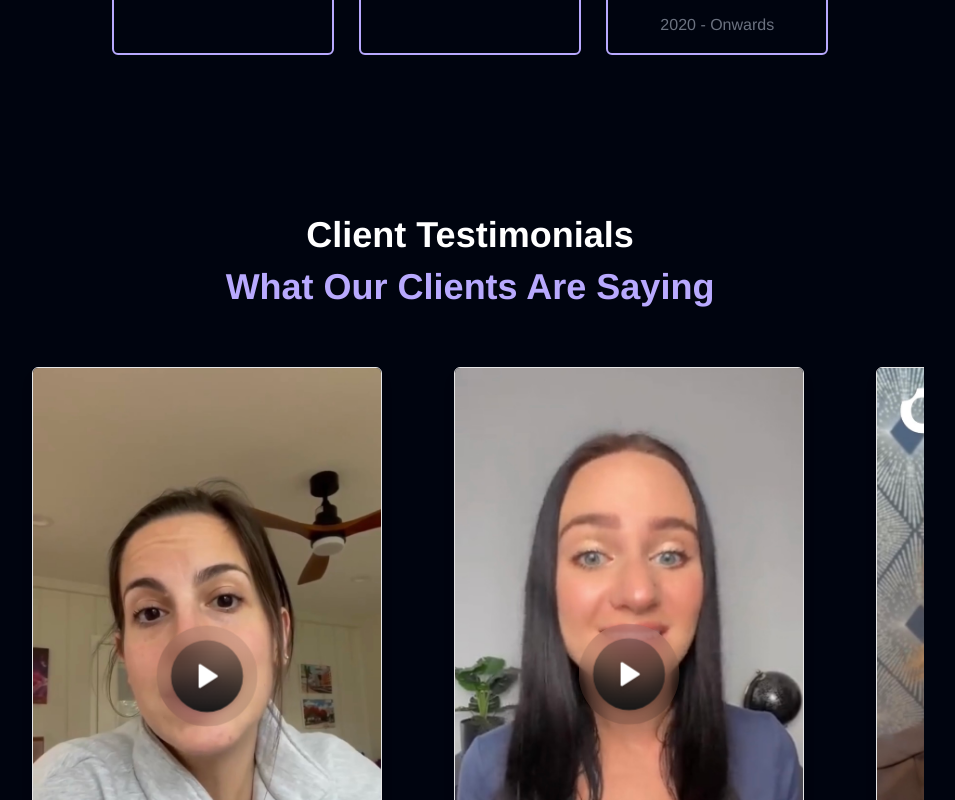
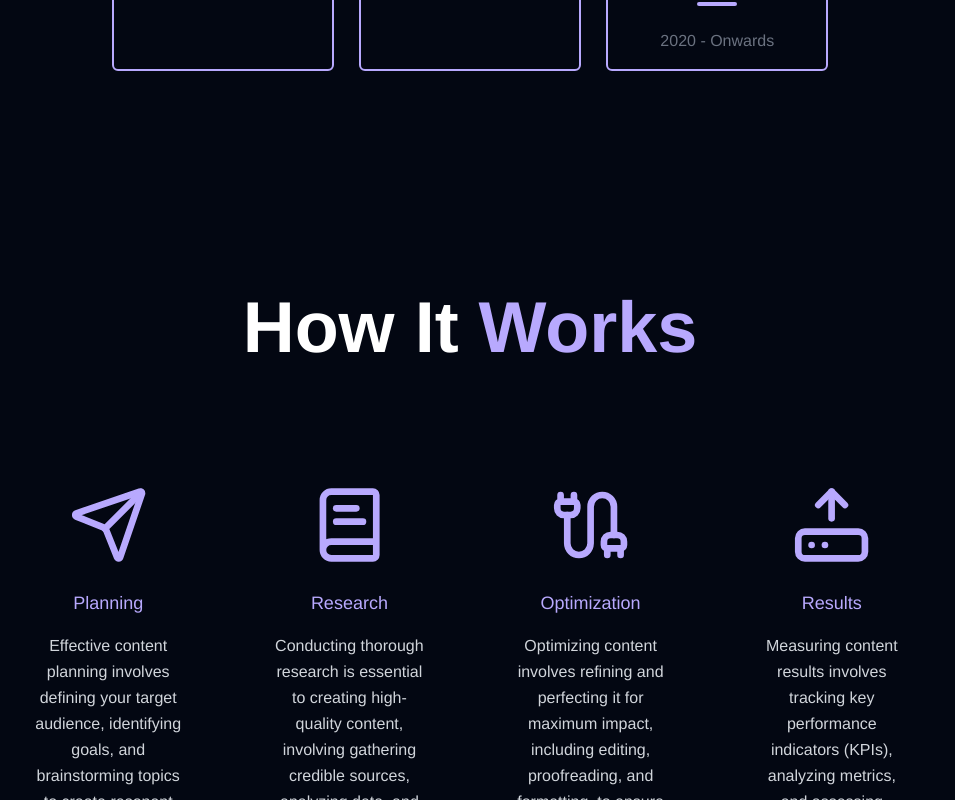
Before and after one commit to Rafykhuwaja/orionsols, a Next.js app: page / in a window 1280 px wide. Shown: the part 4880-5680 px from the top of the page, without its empty margins (170-1125 px from the left). Built offline with nearby package versions, Linux system fonts and the light colour scheme.

Commit message:
set tawlk too

```diff
--- /dev/null
+++ b/src/app/components/TawlkToo.tsx
@@ -0,0 +1,16 @@
+'use client';
+
+import { useEffect } from "react";
+
+export default function TawkTo() {
+  useEffect(() => {
+    const script = document.createElement("script");
+    script.src = "https://embed.tawk.to/67ca7c83b3f4f5190f867514/1ilnfcp1o";
+    script.async = true;
+    script.charset = "UTF-8";
+    script.setAttribute("crossorigin", "*");
+    document.body.appendChild(script);
+  }, []);
+
+  return null;
+}
--- a/src/app/components/contactForm.tsx
+++ b/src/app/components/contactForm.tsx
@@ -24,7 +24,7 @@ function ContactForm() {
             whileInView={{ opacity: 1, y: 0 }}
             transition={{ duration: 0.8 }}
             viewport={{ once: false, amount: 0.5 }} className="text-white text-6xl font-extrabold mb-5">
-          Lets <span className="text-[#b8a9fe]">Connect</span>
+          Lets  <br /><span className="text-[#b8a9fe]">Connect</span>
         </motion.h1>
         <p className="mb-4">
         We would love to hear from you! Fill out the form below or contact us directly through the details provided
--- a/src/app/components/whyChoosUsSection.tsx
+++ b/src/app/components/whyChoosUsSection.tsx
@@ -11,7 +11,7 @@ function WhyChooseUsSection() {
         whileInView={{ opacity: 1, y: 0 }}
         transition={{ duration: 0.8 }}
         viewport={{ once: false, amount: 0.5 }}
-        className="flex flex-col md:flex-row justify-center items-center md:pb-36 px-4"
+        className="flex flex-col md:flex-row justify-center items-center md:pb-36"
       >
         {/* Video Section */}
         <div className="w-full md:w-1/2 rounded-lg overflow-hidden">
--- a/src/app/globals.css
+++ b/src/app/globals.css
@@ -13,11 +13,13 @@
   }
 }
 #background {
-  background-image: url("/images/background_full_web.jpg");
+  /* background-image: url("/images/background_full_web.jpg");
   background-size: cover;
   background-position: center;
   background-repeat: no-repeat;
-  overflow-x: hidden;
+  overflow-x: hidden; */
+  background-color: #030712;
+  width: 100vw;
 }
 
 .fadeInLeft {
--- a/src/app/layout.tsx
+++ b/src/app/layout.tsx
@@ -1,6 +1,7 @@
 import type { Metadata } from "next";
 import "./globals.css";
 import { Raleway } from "next/font/google";
+import TawkTo from "./components/TawlkToo";
 const lato = Raleway({
   weight:'400',
   display:'swap',
@@ -51,25 +52,11 @@ export default function RootLayout({
       <head>
       <meta name="google-site-verification" content="avutSsJPoqgvjuDAvCZCD_hmxJGL1zy_cR4LtEn2fwA" />
         {/* Add Tawk.to Script inside head */}
-        <script
-          type="text/javascript"
-          dangerouslySetInnerHTML={{
-            __html: `
-              var Tawk_API = Tawk_API || {}, Tawk_LoadStart = new Date();
-              (function() {
-                var s1 = document.createElement("script"),
-                    s0 = document.getElementsByTagName("script")[0];
-                s1.async = true;
-                s1.src = 'https://embed.tawk.to/67ca7c83b3f4f5190f867514/1ilnfcp1o';
-                s1.charset = 'UTF-8';
-                s1.setAttribute('crossorigin', '*');
-                s0.parentNode.insertBefore(s1, s0);
-              })();
-            `,
-          }}
-        />
+
       </head>
-      <body id="background" className={lato.className}>{children}</body>
+      <body id="background" className={lato.className}>{children}
+        <TawkTo/>
+      </body>
     </html>
   );
 }
--- a/src/app/page.tsx
+++ b/src/app/page.tsx
@@ -3,7 +3,7 @@ import Banner from "./components/Banner";
 import WhyChoosUsSection from "./components/whyChoosUsSection";
 import About from "./components/About";
 import About2 from "./components/About2";
-import Testinominols from "./components/Testinominols";
+// import Testinominols from "./components/Testinominols";
 import Contact from "./components/contact";
 import Footer from "./components/Footer";
 import WhatsAppPopup from "./components/whatsappPOpUp";
@@ -17,7 +17,7 @@ import ContactForm from "./components/contactForm";
 export default function Home() {
 
   return (
-    <main className="px-4 md:px-[12vw]">
+    <main  className="md:px-[12vw] p-4 w-[100vw]">
       <Navbar/>
       <Banner/>
 
@@ -28,7 +28,7 @@ export default function Home() {
       <About2/>
 
       <AboutusContent/>
-      <Testinominols/>
+      {/* <Testinominols/> */}
       <CustomeWebContent/>
       <CardComponent/>
       <CardSection/>
```
Also changed, not shown: 1 other file (tests, documents, lock files or other folders).
